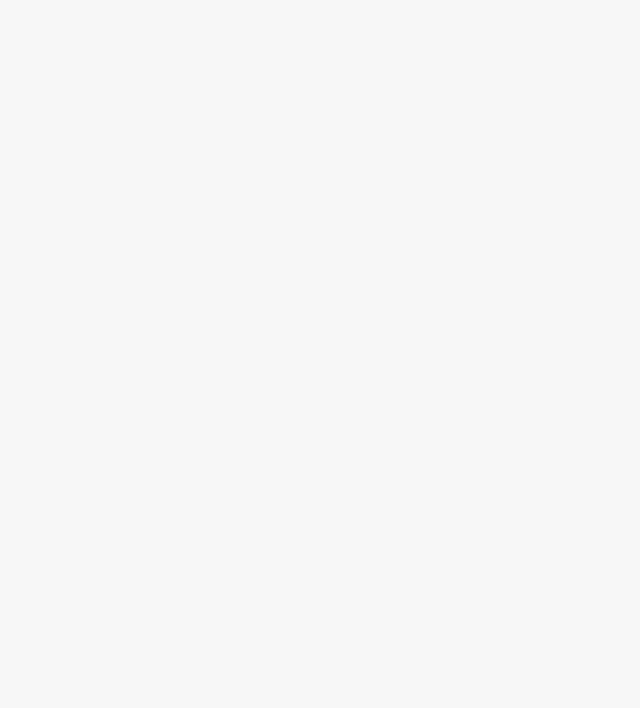
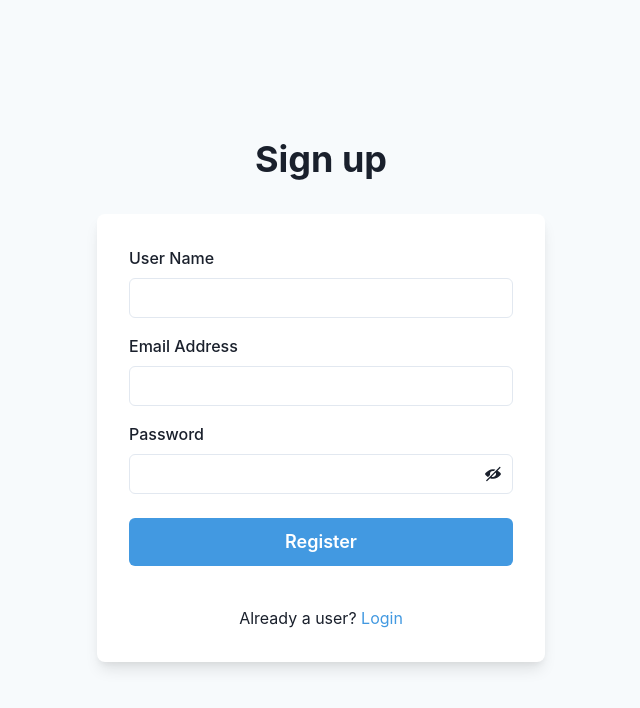
Before and after one commit to shahzaib6062/vehicle-tracking-web, a Next.js app: page /register in a window 1280 px wide. Before the commit this address had no page. Shown: the top 708 px of the page, without its empty margins (319-959 px from the left). Built offline with nearby package versions, Linux system fonts and the light colour scheme.

Commit message:
revamp admin registration

```diff
--- a/src/component/authWrapper.jsx
+++ b/src/component/authWrapper.jsx
@@ -1,9 +1,9 @@
 import React, { useEffect } from "react";
-import { useUser } from "../context/UsersContext";
+import { useAuth } from "../context/AuthContext";
 import { useRouter } from "next/router";
 
 export default function AuthWrapper({ authRoles, children }) {
-  const { user } = useUser();
+  const { user } = useAuth();
   const router = useRouter();
 
   useEffect(() => {
--- /dev/null
+++ b/src/context/AuthContext.js
@@ -0,0 +1,44 @@
+import { useRouter } from "next/router";
+import { createContext, useContext, useEffect, useState } from "react";
+
+const AuthContext = createContext();
+
+export function AuthProvider({ children }) {
+  const [user, setUser] = useState(null);
+
+  const saveUser = async (newUser) => {
+    setUser(newUser);
+  };
+
+  const removeUser = () => {
+    setUser(null);
+  };
+
+  const router = useRouter();
+
+  useEffect(() => {
+    if (router.pathname === "/login" || router.pathname === "/register") {
+      if (user) router.push("/");
+    } else {
+      if (!user) router.push("/login");
+    }
+
+    // eslint-disable-next-line react-hooks/exhaustive-deps
+  }, [user]);
+
+  return (
+    <AuthContext.Provider value={{ user, saveUser, removeUser }}>
+      {children}
+    </AuthContext.Provider>
+  );
+}
+
+export function useAuth() {
+  const value = useContext(AuthContext);
+
+  if (!value) {
+    throw new Error("useAuth must be used within a <AuthProvider />");
+  }
+
+  return value;
+}
--- /dev/null
+++ b/src/firebase/firebase.js
@@ -0,0 +1,20 @@
+import { initializeApp } from "firebase/app";
+import { getAuth } from "firebase/auth";
+import { getFirestore } from "firebase/firestore";
+
+const firebaseConfig = {
+  apiKey: "AIzaSyDzG0ezm3s7DImXxCWmomsMBm4Z8IZWrRc",
+  authDomain: "vehicle-tracking-web-bf51e.firebaseapp.com",
+  projectId: "vehicle-tracking-web-bf51e",
+  storageBucket: "vehicle-tracking-web-bf51e.appspot.com",
+  messagingSenderId: "683576781113",
+  appId: "1:683576781113:web:2fdbfe1b4a02080ebf20e8",
+  measurementId: "G-GZYY0HB6JT",
+};
+
+// Initialize Firebase
+const app = initializeApp(firebaseConfig);
+const auth = getAuth(app);
+const firestore = getFirestore(app);
+const db = getFirestore(app);
+export { auth, firestore, db };
--- a/src/pages/_app.jsx
+++ b/src/pages/_app.jsx
@@ -1,15 +1,19 @@
 import { ChakraProvider, ColorModeProvider, CSSReset } from "@chakra-ui/react";
-import { UserProvider } from "../context/UsersContext";
-import "../style.css";
+import { AuthProvider } from "../context/AuthContext";
+import { QueryClient, QueryClientProvider } from "@tanstack/react-query";
+
+const queryClient = new QueryClient();
 
 function MyApp({ Component, pageProps }) {
   return (
     <ChakraProvider>
       <ColorModeProvider options={{ initialColorMode: "" }}>
-        <CSSReset />
-        <UserProvider>
-          <Component {...pageProps} />
-        </UserProvider>
+        <QueryClientProvider client={queryClient}>
+          <CSSReset />
+          <AuthProvider>
+            <Component {...pageProps} />
+          </AuthProvider>
+        </QueryClientProvider>
       </ColorModeProvider>
     </ChakraProvider>
   );
--- a/src/pages/register.jsx
+++ b/src/pages/register.jsx
@@ -1,18 +1,40 @@
-import React, { useState } from "react";
-import { Flex, Box, Heading, Input, Button, useToast } from "@chakra-ui/react";
-import { auth, firestore } from "../../firebase/firebase";
+import React, { useCallback, useState } from "react";
+import { auth, firestore } from "@/firebase/firebase";
 import { createUserWithEmailAndPassword, updateProfile } from "firebase/auth";
-import { addDoc, collection, doc, getDoc, setDoc } from "firebase/firestore";
-import AuthWrapper from "@/component/authWrapper";
+import { collection, getDoc, doc, setDoc } from "firebase/firestore";
+import { useAuth } from "@/context/AuthContext";
+import { useRouter } from "next/router";
+import {
+  Flex,
+  Box,
+  FormControl,
+  FormLabel,
+  Input,
+  InputGroup,
+  HStack,
+  InputRightElement,
+  Stack,
+  Button,
+  Heading,
+  Text,
+  Link,
+  useToast,
+  FormErrorMessage,
+} from "@chakra-ui/react";
+import { ViewIcon, ViewOffIcon } from "@chakra-ui/icons";
+import { z } from "zod";
+import { useForm } from "react-hook-form";
+import { zodResolver } from "@hookform/resolvers/zod";
+import { useMutation } from "@tanstack/react-query";
+import Head from "next/head";
 
-const Register = () => {
-  const [email, setEmail] = useState("");
-  const [password, setPassword] = useState("");
-  const [username, setUsername] = useState("");
-  const [role, setRole] = useState("");
-  const toast = useToast();
+const registerFormSchema = z.object({
+  username: z.string().min(1, "Please provide a username"),
+  email: z.string().email("Invalid email address"),
+  password: z.string().min(6, "Password must be at least 6 characters long"),
+});
 
-  const handleRegister = async () => {
+const handleRegister = async ({ username, email, password }) => {
   try {
     const userCredential = await createUserWithEmailAndPassword(
       auth,
@@ -22,85 +44,159 @@ const Register = () => {
 
     const user = userCredential.user;
 
-      await updateProfile(user, { displayName: username });
+    await updateProfile(user, {
+      displayName: username,
+    });
 
     const docRef = doc(collection(firestore, "users"), user.uid);
     await setDoc(docRef, {
       username,
       email,
-        role,
+      role: "admin",
+      uid: user.uid,
     });
 
     const userDoc = await getDoc(docRef);
 
+    return {
+      id: userDoc.id,
+      ...userDoc.data(),
+    };
+  } catch (error) {
+    console.log("🚀 ~ file: register.jsx:66 ~ handleRegister ~ error:", error)
+    if (error.code === "auth/email-already-in-use") {
+      throw new Error(
+        "The email address is already in use by another account.",
+      );
+    }
+
+    throw new Error("Something went wrong.");
+  }
+};
+
+function Register() {
+  const toast = useToast();
+  const router = useRouter();
+  const { saveUser } = useAuth();
+  const [showPassword, setShowPassword] = useState(false);
+
+  const { mutateAsync: registerUser, isPending: isRegistering } = useMutation({
+    mutationFn: handleRegister,
+    onSuccess: (data) => {
+      saveUser(data);
+
       toast({
         title: "Registration successful",
         status: "success",
-        duration: 3000,
         isClosable: true,
       });
-    } catch (error) {
+
+      if (data.role === "admin") {
+        router.push("/admin");
+      } else {
+        router.push("/user");
+      }
+    },
+    onError: (error) => {
       toast({
         title: "Registration failed",
         description: error.message,
         status: "error",
-        duration: 3000,
         isClosable: true,
       });
-    }
-  };
+    },
+  });
+
+  const {
+    register,
+    handleSubmit,
+    formState: { errors },
+  } = useForm({
+    defaultValues: {
+      username: "",
+      email: "",
+      password: "",
+    },
+    resolver: zodResolver(registerFormSchema),
+  });
 
   return (
-    <AuthWrapper authRoles={["admin"]}>
-      <Flex align="center" justify="center" height="100vh" bg="gray.100">
-        <Box
-          p={8}
-          maxWidth="400px"
-          borderWidth={1}
-          borderRadius={8}
-          boxShadow="lg"
+    <Flex minH={"100vh"} align={"center"} justify={"center"} bg={"gray.50"}>
+      <Head>
+        <title>Register | Vehicle Tracker</title>
+      </Head>
+
+      <Stack spacing={8} mx={"auto"} maxW={"lg"} py={12} px={6}>
+        <Stack align={"center"}>
+          <Heading fontSize={"4xl"} textAlign={"center"}>
+            Sign up
+          </Heading>
+          {/* <Text fontSize={"lg"} color={"gray.600"}>
+            to enjoy all of our cool features ✌️
+          </Text> */}
+        </Stack>
+
+        <form onSubmit={handleSubmit(registerUser)}>
+          <Box rounded={"lg"} bg={"white"} boxShadow={"lg"} p={8} minW={"md"}>
+            <Stack spacing={4}>
+              <FormControl id="username" isInvalid={errors.username}>
+                <FormLabel htmlFor="username">User Name</FormLabel>
+                <Input type="text" {...register("username")} />
+                <FormErrorMessage>{errors.username?.message}</FormErrorMessage>
+              </FormControl>
+
+              <FormControl id="email" isInvalid={errors.email}>
+                <FormLabel htmlFor="email">Email Address</FormLabel>
+                <Input type="text" {...register("email")} />
+                <FormErrorMessage>{errors.email?.message}</FormErrorMessage>
+              </FormControl>
+
+              <FormControl id="password" isInvalid={errors.password}>
+                <FormLabel htmlFor="password">Password</FormLabel>
+                <InputGroup>
+                  <Input
+                    type={showPassword ? "text" : "password"}
+                    {...register("password")}
+                  />
+
+                  <InputRightElement h={"full"}>
+                    <Button
+                      variant={"ghost"}
+                      onClick={() =>
+                        setShowPassword((showPassword) => !showPassword)
+                      }
                     >
-          <Box textAlign="center">
-            <Heading>Register</Heading>
+                      {showPassword ? <ViewIcon /> : <ViewOffIcon />}
+                    </Button>
+                  </InputRightElement>
+                </InputGroup>
+                <FormErrorMessage>{errors.password?.message}</FormErrorMessage>
+              </FormControl>
+
+              <Stack spacing={10} pt={2}>
+                <Button
+                  size="lg"
+                  bg={"blue.400"}
+                  color={"white"}
+                  _hover={{ bg: "blue.500" }}
+                  disabled={isRegistering}
+                  type="submit"
+                >
+                  {isRegistering ? "Registering..." : "Register"}
+                </Button>
+              </Stack>
+
+              <Stack pt={6}>
+                <Text align={"center"}>
+                  Already a user? <Link color={"blue.400"}>Login</Link>
+                </Text>
+              </Stack>
+            </Stack>
           </Box>
-          <Box my={4} textAlign="left">
-            <Input
-              placeholder="Email"
-              size="lg"
-              onChange={(e) => setEmail(e.target.value)}
-            />
-            <Input
-              placeholder="Password"
-              size="lg"
-              type="password"
-              mt={2}
-              onChange={(e) => setPassword(e.target.value)}
-            />
-            <Input
-              placeholder="Username"
-              size="lg"
-              mt={2}
-              onChange={(e) => setUsername(e.target.value)}
-            />
-            <Input
-              placeholder="Role (admin/user)"
-              size="lg"
-              mt={2}
-              onChange={(e) => setRole(e.target.value)}
-            />
-            <Button
-              colorScheme="teal"
-              size="lg"
-              mt={4}
-              onClick={handleRegister}
-            >
-              Register
-            </Button>
-          </Box>
-        </Box>
+        </form>
+      </Stack>
     </Flex>
-    </AuthWrapper>
   );
-};
+}
 
 export default Register;
```
Also changed, not shown: package.json (+7 -1 lines), 1 other file (tests, documents, lock files or other folders). Lines whose indentation alone changed are shown as unchanged.
